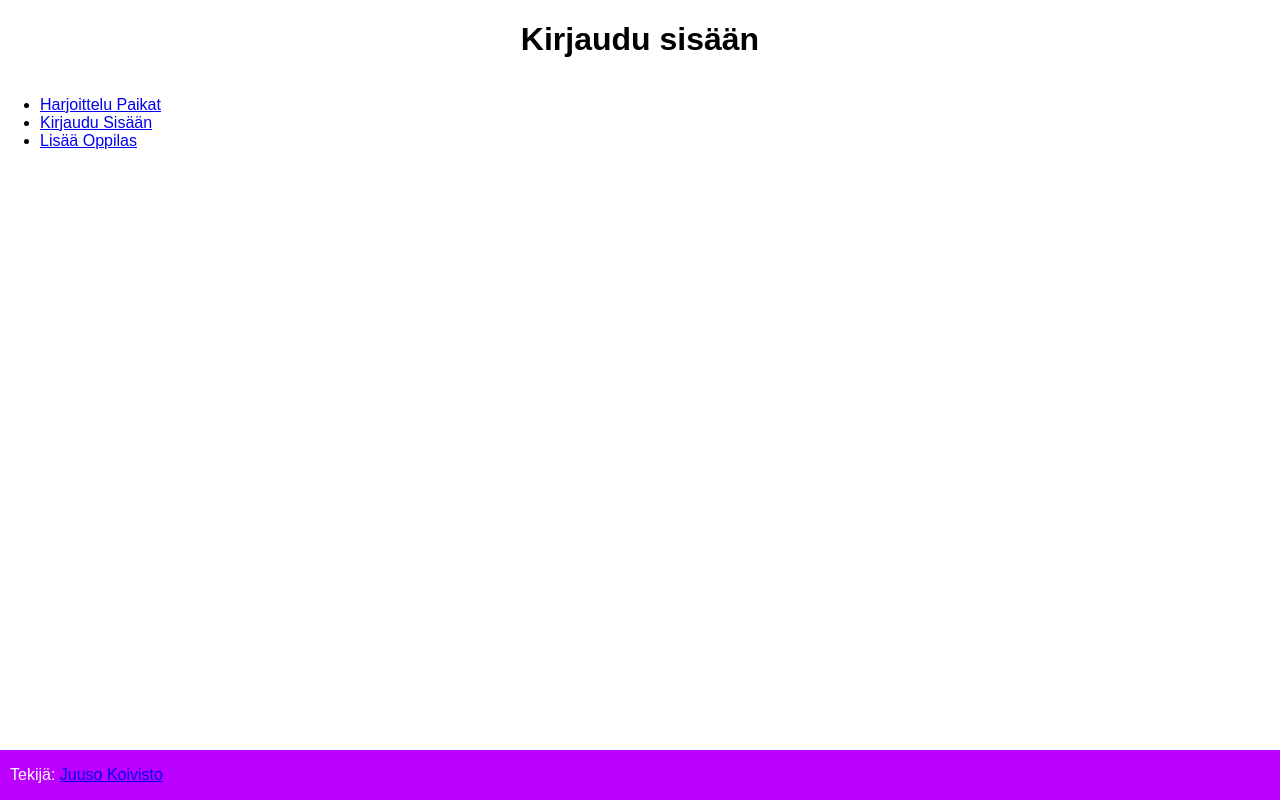
After one commit to juusokoivisto/harjoittelupaikka, a PHP site: page /kirjaudu.php in a window 1280 px wide. The commit adds this page. Run offline with PHP 8.4, Linux system fonts and the light colour scheme.

Commit message:
kieli viahto

```diff
--- a/index.php
+++ b/index.php
@@ -1,5 +1,5 @@
 <!DOCTYPE html>
-<html lang="en">
+<html lang="fi">
 <head>
     <meta charset="UTF-8">
     <meta name="viewport" content="width=device-width, initial-scale=1.0">
@@ -45,10 +45,6 @@
                 </table>
             </div>
         </section>
-
-        <section>
-
-        </section>
     </main>
 
     <footer>
--- /dev/null
+++ b/kirjaudu.php
@@ -0,0 +1,35 @@
+<!DOCTYPE html>
+<html lang="fi">
+<head>
+    <meta charset="UTF-8">
+    <meta name="viewport" content="width=device-width, initial-scale=1.0">
+    <link rel="stylesheet" type="text/css" href="style.css">
+    <title>Kirjaudu sisään</title>
+</head>
+<body>
+    <header>
+        <h1>Kirjaudu sisään</h1>
+    </header>
+
+    <nav>
+        <ul>
+            <li><a href="./index.php">Harjoittelu Paikat</a></li>
+            <li><a href="./kirjaudu.php">Kirjaudu Sisään</a></li>
+            <li><a href="./lisaa-oppilas.php">Lisää Oppilas</a></li>
+        </ul>
+    </nav>
+
+    <main>
+        <section>
+        </section>
+    </main>
+
+    <footer>
+        <p class="footer-text">Tekijä:
+            <a href="mailto:juuso.koivisto@student.kpedu.fi">
+                Juuso Koivisto
+            </a>
+        </p>
+    </footer>
+</body>
+</html>
--- a/lisaa-oppilas.php
+++ b/lisaa-oppilas.php
@@ -1,5 +1,5 @@
 <!DOCTYPE html>
-<html lang="en">
+<html lang="fi">
 <head>
     <meta charset="UTF-8">
     <meta name="viewport" content="width=device-width, initial-scale=1.0">
```
